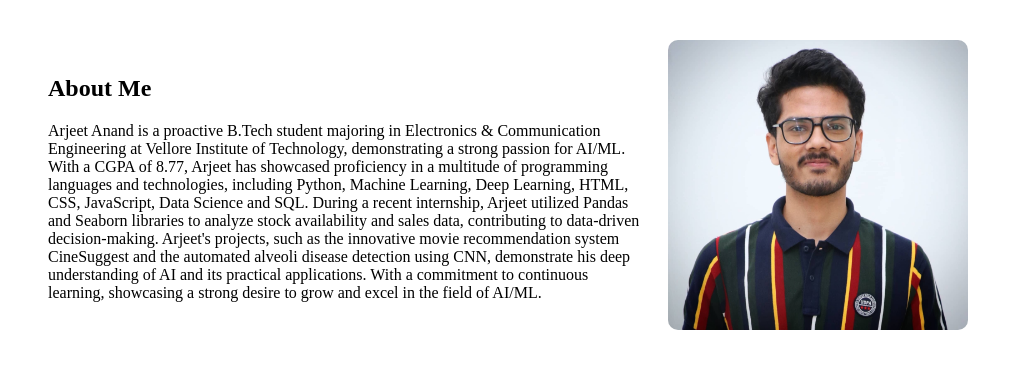
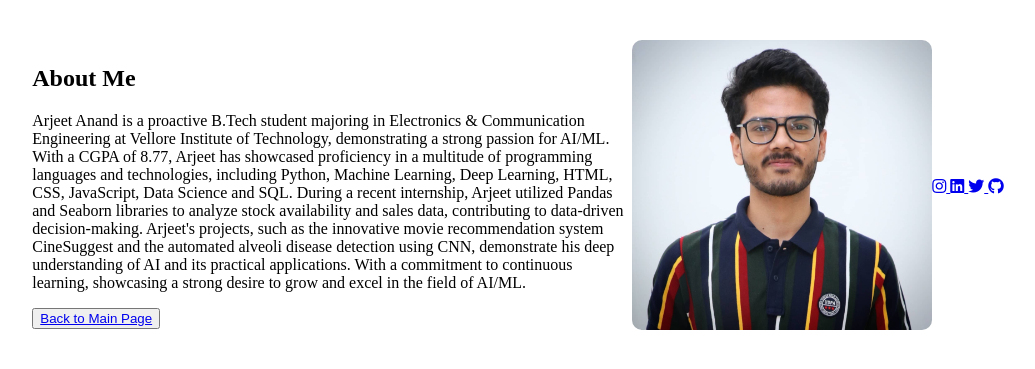
Before and after one commit to arjeetanand/Financial_news_analysis, a Flask app: page /about in a window 1280 px wide. Shown: the top 369 px of the page, without its empty margins (122-1157 px from the left). Run offline with Flask 3, Linux system fonts and the light colour scheme; parts of the project's set-up code (start-up, migrations or seed data) failed here and were passed over.

Commit message:
Update about.html

```diff
--- a/templates/about.html
+++ b/templates/about.html
@@ -8,16 +8,33 @@
       rel="stylesheet"
       href="{{ url_for('static', filename='css/about.css') }}"
     />
+    <link
+      rel="stylesheet"
+      href="https://cdnjs.cloudflare.com/ajax/libs/font-awesome/5.15.4/css/all.min.css"
+    />
   </head>
   <body>
     <div class="about-section">
-      <div class="container">
-        <div class="about-content">
       <div class="about-text">
         <h2>About Me</h2>
         <p>
-              Arjeet Anand is a proactive B.Tech student majoring in Electronics & Communication Engineering at Vellore Institute of Technology, demonstrating a strong passion for AI/ML. With a CGPA of 8.77, Arjeet has showcased proficiency in a multitude of programming languages and technologies, including Python, Machine Learning, Deep Learning, HTML, CSS, JavaScript, Data Science and SQL. During a recent internship, Arjeet utilized Pandas and Seaborn libraries to analyze stock availability and sales data, contributing to data-driven decision-making. Arjeet's projects, such as the innovative movie recommendation system CineSuggest and the automated alveoli disease detection using CNN, demonstrate his deep understanding of AI and its practical applications. With a commitment to continuous learning, showcasing a strong desire to grow and excel in the field of AI/ML.
+          Arjeet Anand is a proactive B.Tech student majoring in Electronics &
+          Communication Engineering at Vellore Institute of Technology,
+          demonstrating a strong passion for AI/ML. With a CGPA of 8.77, Arjeet
+          has showcased proficiency in a multitude of programming languages and
+          technologies, including Python, Machine Learning, Deep Learning, HTML,
+          CSS, JavaScript, Data Science and SQL. During a recent internship,
+          Arjeet utilized Pandas and Seaborn libraries to analyze stock
+          availability and sales data, contributing to data-driven
+          decision-making. Arjeet's projects, such as the innovative movie
+          recommendation system CineSuggest and the automated alveoli disease
+          detection using CNN, demonstrate his deep understanding of AI and its
+          practical applications. With a commitment to continuous learning,
+          showcasing a strong desire to grow and excel in the field of AI/ML.
         </p>
+        <button class="back-button">
+          <a href="/">Back to Main Page</a>
+        </button>
       </div>
       <div class="about-image">
         <img
@@ -40,7 +57,5 @@
         </a>
       </div>
     </div>
-      </div>
-    </div>
   </body>
 </html>
```
Lines whose indentation alone changed are shown as unchanged.
